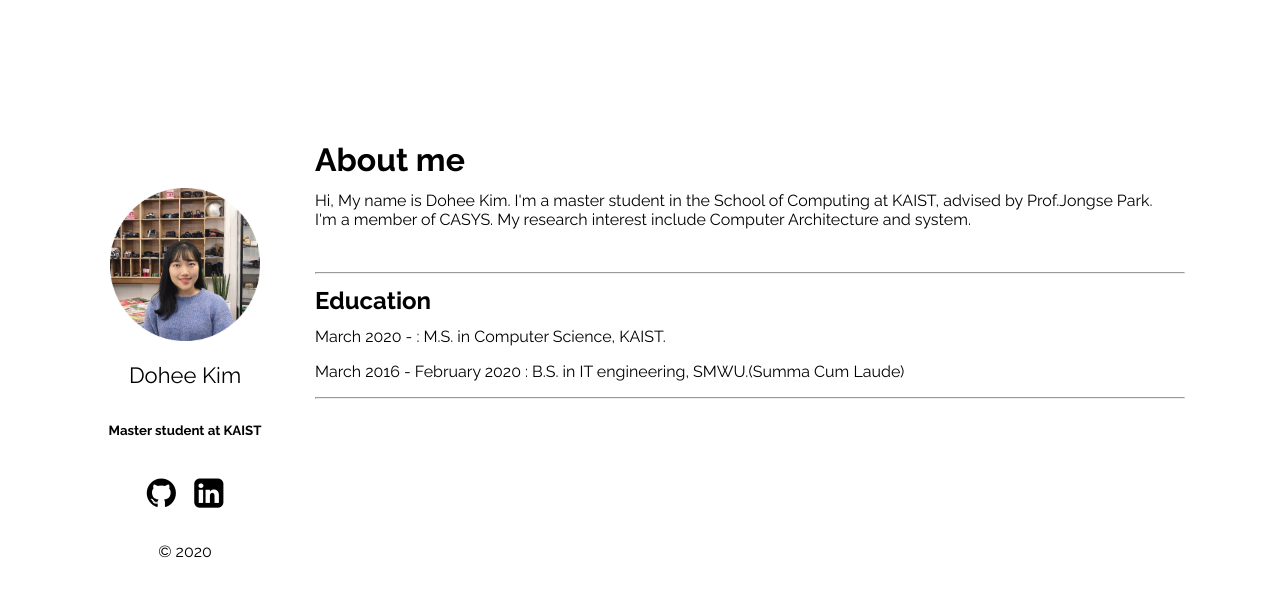
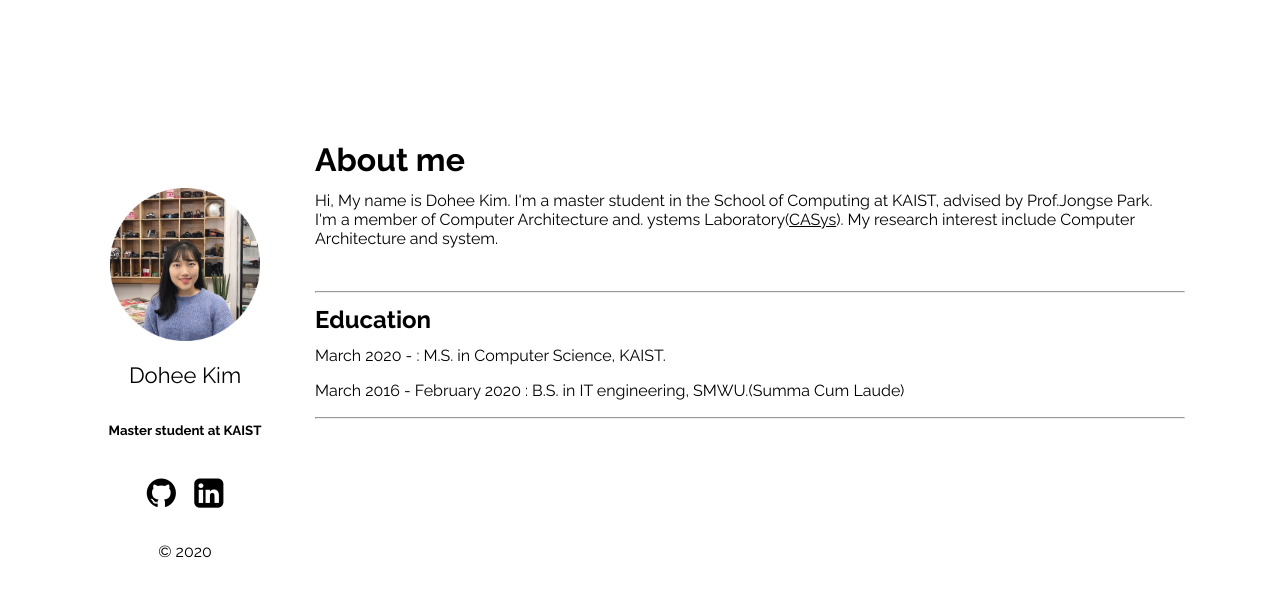
Before and after one commit to kdheejb7/kdheejb7.github.io, a Jekyll site: the page built from index.md, in a window 1280 px wide. Shown: the top 597 px of the page. Built offline with Jekyll 4.4.1, drawn with Linux system fonts in a browser that asks for light colours.

Commit message:
add hyperlink

```diff
--- a/_layouts/default.html
+++ b/_layouts/default.html
@@ -65,7 +65,7 @@
         <!-- {{ content }} -->
 	<div id="mainmargin">
 	<h1> About me </h1>
-	<p> Hi, My name is Dohee Kim. I'm a master student in the School of Computing at KAIST, advised by Prof.Jongse Park. </br> I'm a member of CASYS. My research interest include Computer Architecture and system. </p>
+	<p> Hi, My name is Dohee Kim. I'm a master student in the School of Computing at KAIST, advised by Prof.Jongse Park. </br> I'm a member of Computer Architecture and. ystems Laboratory(<a href="http://casys.kaist.ac.kr/">CASys</a>). My research interest include Computer Architecture and system. </p>
         </br>
 	<hr/>
 	<h2> Education </h2>
```
